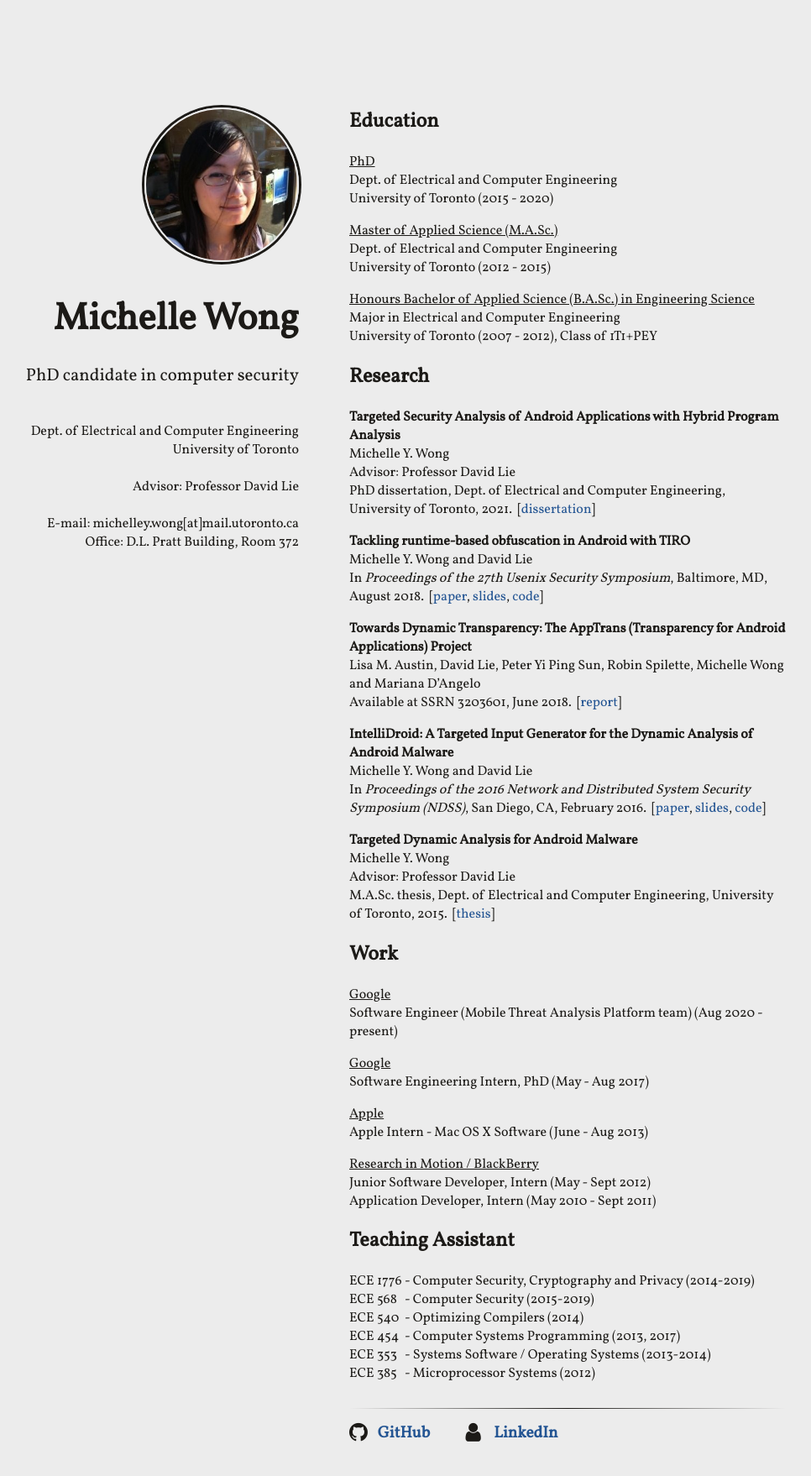
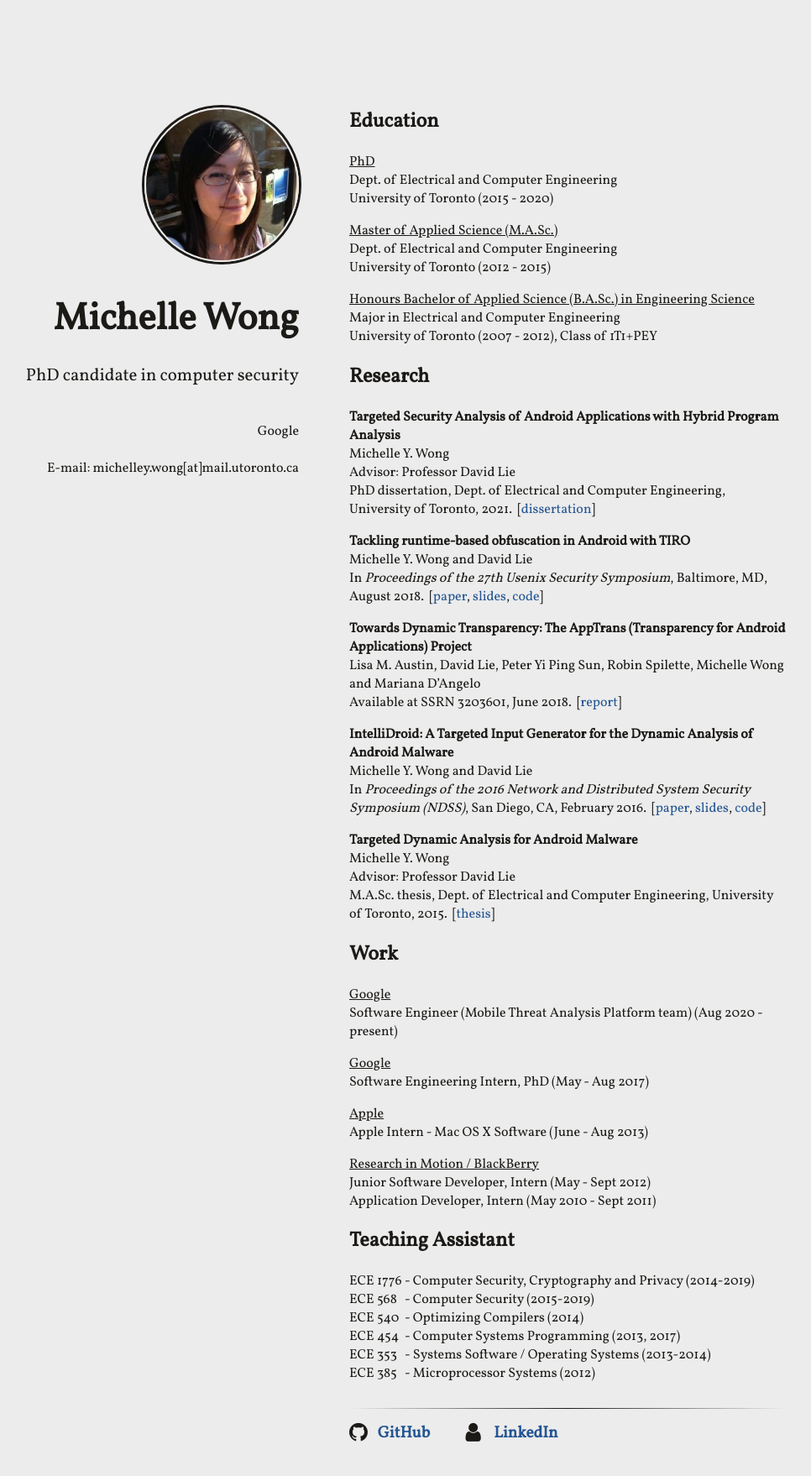
Before and after one commit to miwong/miwong.github.io, a Jekyll site: the page built from index.html, in a window 1280 px wide. Shown: the whole page at 84% size, without its empty margins (184-1150 px from the left). Built offline with Jekyll 4.4.1, drawn with Linux system fonts in a browser that asks for light colours; nearby versions of some CDN libraries.

Commit message:
Update about section

```diff
--- a/_includes/about.html
+++ b/_includes/about.html
@@ -1,9 +1,5 @@
 <p>
-    Dept. of Electrical and Computer Engineering<br>
-    University of Toronto<br>
+    Google<br>
     <br>
-    Advisor: Professor David Lie<br>
-    <br>
-    E-mail: michelley.wong[at]mail.utoronto.ca<br>
-    Office: D.L. Pratt Building, Room 372
+    E-mail: michelley.wong[at]mail.utoronto.ca
 </p>
```
